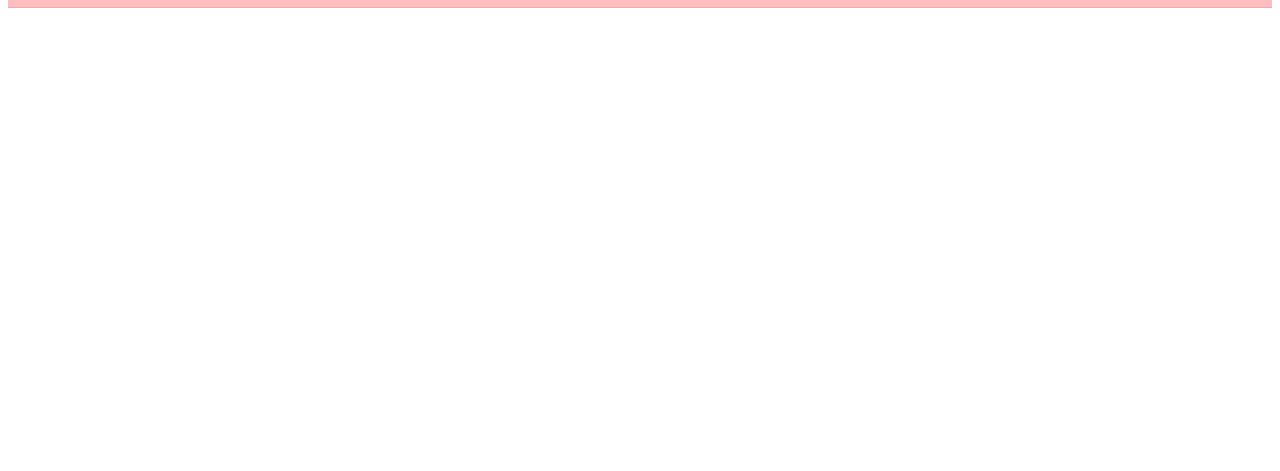
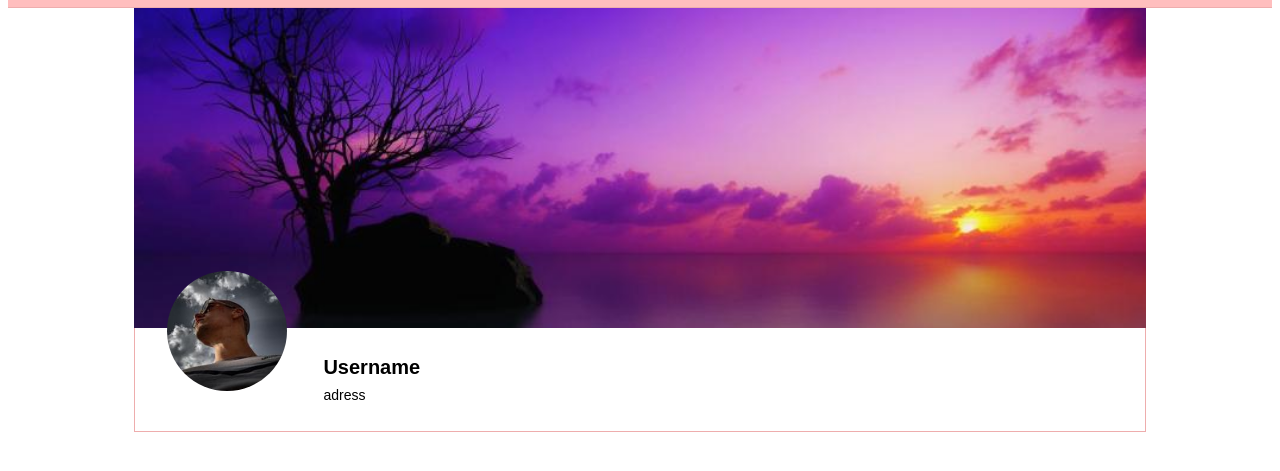
Before and after one commit to jovanlekic12/social-media-js, a website built with Vite: page index.html in a window 1280 px wide. Shown: the part 91-562 px from the top of the page. Built offline with nearby package versions, Linux system fonts and the light colour scheme.

Commit message:
add user profile section

```diff
--- a/index.html
+++ b/index.html
@@ -30,6 +30,18 @@
         </div>
         <img class="header__picture" src="user.jpg" alt="404" />
       </header>
+      <section class="user__profile">
+        <div class="user__cover">
+          <img class="user__cover__photo" src="user cover.jpg" alt="404" />
+        </div>
+        <div class="user__profile__information">
+          <img src="user.jpg" alt="404" class="user__profile__photo" />
+          <div class="user__profile__information__div">
+            <h1 class="user__profile__username">Username</h1>
+            <p class="user__profile__adress">adress</p>
+          </div>
+        </div>
+      </section>
     </div>
     <script type="module" src="/main.js"></script>
   </body>
--- a/style.css
+++ b/style.css
@@ -1,5 +1,10 @@
 html {
   font-size: 62.5%;
+}
+
+#app {
+  display: flex;
+  flex-direction: column;
 }
 
 header {
@@ -45,3 +50,55 @@ header {
 .seacrh__input:focus {
   outline: none;
 }
+
+.user__profile {
+  height: fit-content;
+  width: 80%;
+  align-self: center;
+  font-family: sans-serif;
+}
+
+.user__cover__photo {
+  width: 100%;
+  height: 100%;
+  object-fit: cover;
+}
+
+.user__cover {
+  height: 32rem;
+}
+
+.user__profile__photo {
+  border-radius: 50%;
+  height: 120px;
+  width: 120px;
+  position: absolute;
+  bottom: 40px;
+  left: 32px;
+  object-fit: cover;
+}
+
+.user__profile__information {
+  height: 20%;
+  display: flex;
+  position: relative;
+  border-bottom: 1px solid #eeadad;
+  border-left: 1px solid #eeadad;
+  border-right: 1px solid #eeadad;
+  padding: 2rem 0;
+}
+
+.user__profile__information__div {
+  font-size: 2rem;
+  margin-left: 18rem;
+}
+
+.user__profile__username {
+  font-size: 2rem;
+  margin: 0.8rem;
+}
+
+.user__profile__adress {
+  font-size: 1.4rem;
+  margin: 0.8rem;
+}
```
Also changed, not shown: user cover.jpg (added).
